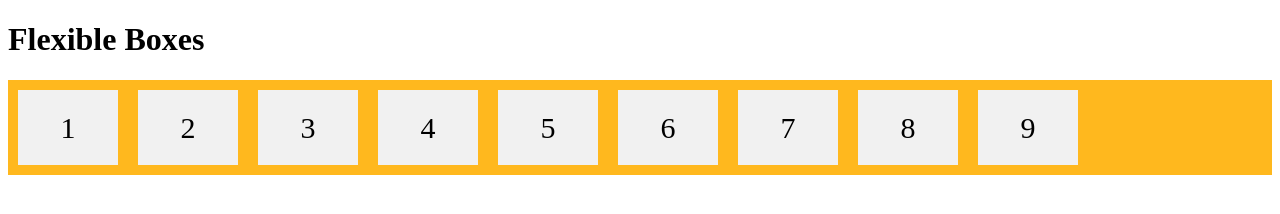
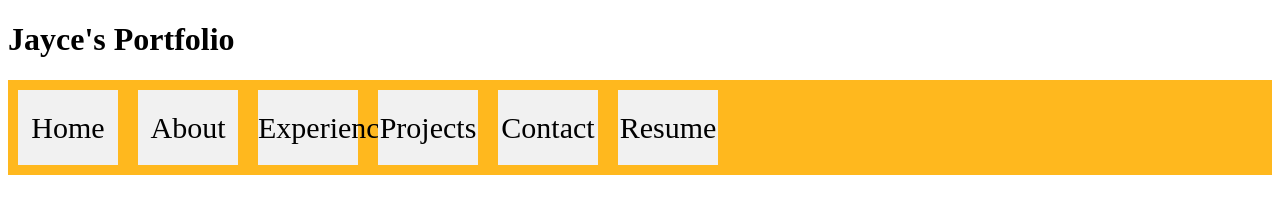
Before and after one commit to jaycehold/jaycehold.github.io, a plain HTML site: page index.html in a window 1280 px wide. Drawn offline with Linux system fonts and the light colour scheme.

Commit message:
Headers included

```diff
--- a/index.html
+++ b/index.html
@@ -27,18 +27,16 @@
 </head>
 
 <body>
-    <h1>Flexible Boxes</h1>
+    <h1>Jayce's Portfolio</h1>
 
     <div class="flex-container">
-        <div>1</div>
-        <div>2</div>
-        <div>3</div>
-        <div>4</div>
-        <div>5</div>
-        <div>6</div>
-        <div>7</div>
-        <div>8</div>
-        <div>9</div>
+        <div>Home</div>
+        <div>About</div> <!--Include Skills, tools, languages, frameworks-->
+        <div>Experience</div>
+        <div>Projects</div>
+        <div>Contact</div>
+        <div>Resume</div>
+
     </div>
 </body>
 
```
